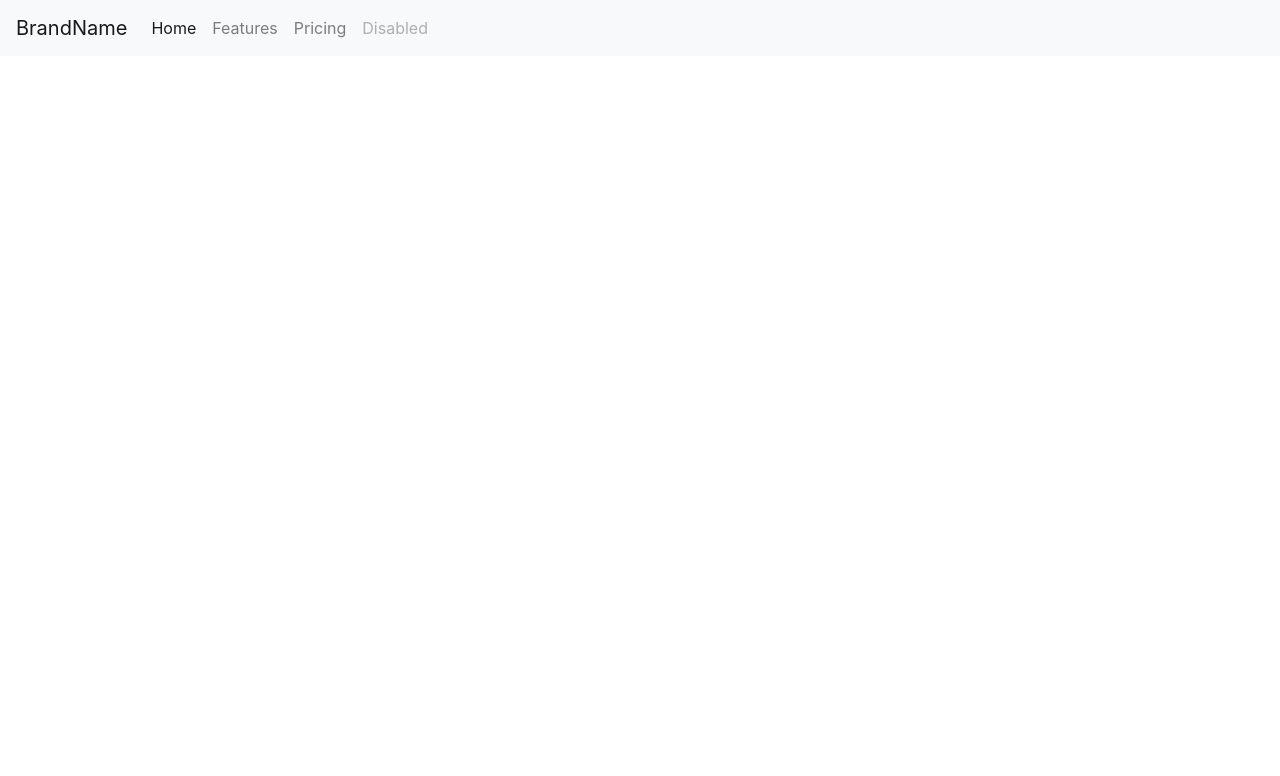
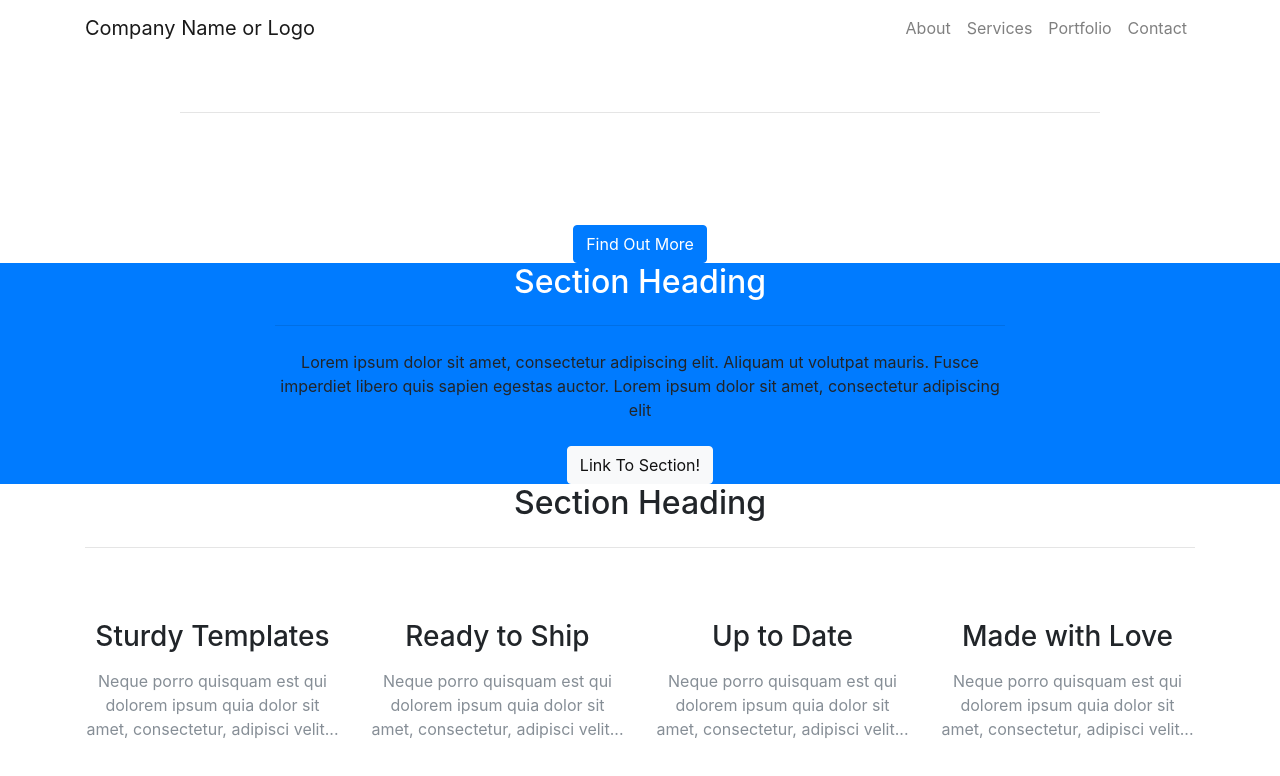
Before and after one commit to allanac/bootstrap-4-layout, a plain HTML site: page index.html in a window 1280 px wide. Drawn offline with nearby package versions, Linux system fonts and the light colour scheme.

Commit message:
added two sections and text

```diff
--- a/index.html
+++ b/index.html
@@ -11,36 +11,120 @@
     <!-- MY CSS -->
     <link rel="stylesheet" href="/css/style.css">
   </head>
-  <body>
+  <body id="page-top">
 
-    <!-- Begin HTML -->
-    <!-- Header & NavBar -->
-    <nav class="navbar navbar-expand-lg navbar-light bg-light">
-      <a class="navbar-brand" href="#">BrandName</a>
-      <button class="navbar-toggler" type="button" data-toggle="collapse" data-target="#navbarNav" aria-controls="navbarNav" aria-expanded="false" aria-label="Toggle navigation">
+    <!-- Navbar Starts -->
+    <!-- Navigation -->
+    <nav class="navbar navbar-expand-lg navbar-light fixed-top" id="mainNav">
+      <div class="container">
+        <a class="navbar-brand js-scroll-trigger" href="#page-top">Company Name or Logo</a>
+        <button class="navbar-toggler navbar-toggler-right" type="button" data-toggle="collapse" data-target="#navbarResponsive" aria-controls="navbarResponsive" aria-expanded="false" aria-label="Toggle navigation">
           <span class="navbar-toggler-icon"></span>
         </button>
-      <div class="collapse navbar-collapse" id="navbarNav">
-        <ul class="navbar-nav">
-          <li class="nav-item active">
-            <a class="nav-link" href="#">Home <span class="sr-only">(current)</span></a>
+        <div class="collapse navbar-collapse" id="navbarResponsive">
+          <ul class="navbar-nav ml-auto">
+            <li class="nav-item">
+              <a class="nav-link js-scroll-trigger" href="#about">About</a>
             </li>
             <li class="nav-item">
-            <a class="nav-link" href="#">Features</a>
+              <a class="nav-link js-scroll-trigger" href="#services">Services</a>
             </li>
             <li class="nav-item">
-            <a class="nav-link" href="#">Pricing</a>
+              <a class="nav-link js-scroll-trigger" href="#portfolio">Portfolio</a>
             </li>
             <li class="nav-item">
-            <a class="nav-link disabled" href="#">Disabled</a>
+              <a class="nav-link js-scroll-trigger" href="#contact">Contact</a>
             </li>
           </ul>
         </div>
+      </div>
     </nav>
+
+    <!-- Header Wrapper Starts -->
+
+        <header class="masthead text-center text-white d-flex">
+      <div class="container my-auto">
+        <div class="row">
+          <div class="col-lg-10 mx-auto">
+            <h1 class="text-uppercase">
+              <strong>Your Favorite Source of Free Bootstrap Themes</strong>
+            </h1>
+            <hr>
+          </div>
+          <div class="col-lg-8 mx-auto">
+            <p class="text-faded mb-5">Start Bootstrap can help you build better websites using the Bootstrap CSS framework! Just download your template and start going, no strings attached!</p>
+            <a class="btn btn-primary btn-xl js-scroll-trigger" href="#about">Find Out More</a>
+          </div>
+        </div>
+      </div>
+    </header>
+
+
+
+
     <!-- Articles Section -->
+    <section class="bg-primary" id="about">
+      <div class="container">
+        <div class="row">
+          <div class="col-lg-8 mx-auto text-center">
+            <h2 class="section-heading text-white">Section Heading</h2>
+            <hr class="light my-4">
+            <p class="text-faded mb-4">Lorem ipsum dolor sit amet, consectetur adipiscing elit. Aliquam ut volutpat mauris. Fusce imperdiet libero quis sapien egestas auctor. Lorem ipsum dolor sit amet, consectetur adipiscing elit</p>
+            <a class="btn btn-light btn-xl js-scroll-trigger" href="#services">Link To Section!</a>
+          </div>
+        </div>
+      </div>
+    </section>
+
     <!-- Three Section -->
+    <section id="services">
+      <div class="container">
+        <div class="row">
+          <div class="col-lg-12 text-center">
+            <h2 class="section-heading">Section Heading</h2>
+            <hr class="my-4">
+          </div>
+        </div>
+      </div>
+      <div class="container">
+        <div class="row">
+          <div class="col-lg-3 col-md-6 text-center">
+            <div class="service-box mt-5 mx-auto">
+              <i class="fa fa-4x fa-diamond text-primary mb-3 sr-icons"></i>
+              <h3 class="mb-3">Sturdy Templates</h3>
+              <p class="text-muted mb-0">Neque porro quisquam est qui dolorem ipsum quia dolor sit amet, consectetur, adipisci velit...</p>
+            </div>
+          </div>
+          <div class="col-lg-3 col-md-6 text-center">
+            <div class="service-box mt-5 mx-auto">
+              <i class="fa fa-4x fa-paper-plane text-primary mb-3 sr-icons"></i>
+              <h3 class="mb-3">Ready to Ship</h3>
+              <p class="text-muted mb-0">Neque porro quisquam est qui dolorem ipsum quia dolor sit amet, consectetur, adipisci velit...</p>
+            </div>
+          </div>
+          <div class="col-lg-3 col-md-6 text-center">
+            <div class="service-box mt-5 mx-auto">
+              <i class="fa fa-4x fa-newspaper-o text-primary mb-3 sr-icons"></i>
+              <h3 class="mb-3">Up to Date</h3>
+              <p class="text-muted mb-0">Neque porro quisquam est qui dolorem ipsum quia dolor sit amet, consectetur, adipisci velit...</p>
+            </div>
+          </div>
+          <div class="col-lg-3 col-md-6 text-center">
+            <div class="service-box mt-5 mx-auto">
+              <i class="fa fa-4x fa-heart text-primary mb-3 sr-icons"></i>
+              <h3 class="mb-3">Made with Love</h3>
+              <p class="text-muted mb-0">Neque porro quisquam est qui dolorem ipsum quia dolor sit amet, consectetur, adipisci velit...</p>
+            </div>
+          </div>
+        </div>
+      </div>
+    </section>
+
     <!-- Half Section -->
+
     <!-- Display Widescreen Content -->
+
+
     <!-- Display Square Content -->
 
     <!-- Footer -->
```
Lines whose indentation alone changed are shown as unchanged.
